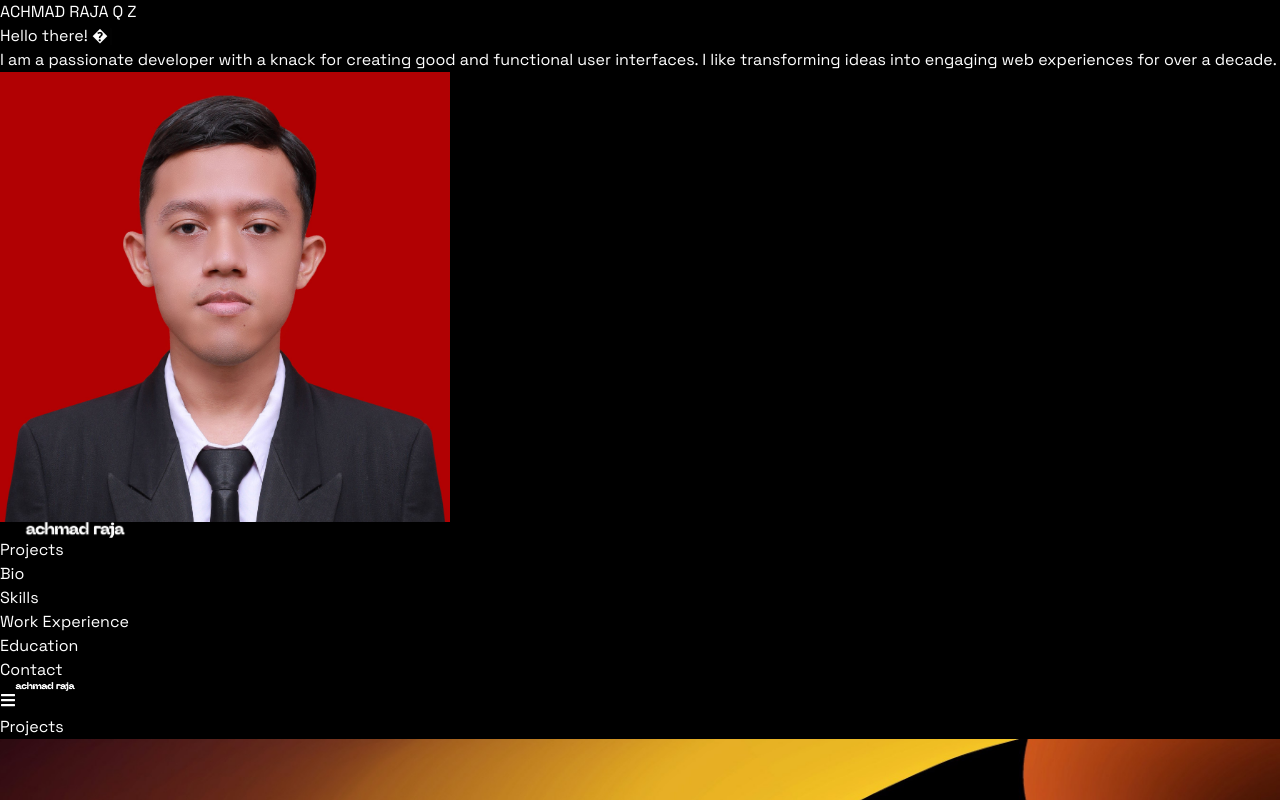
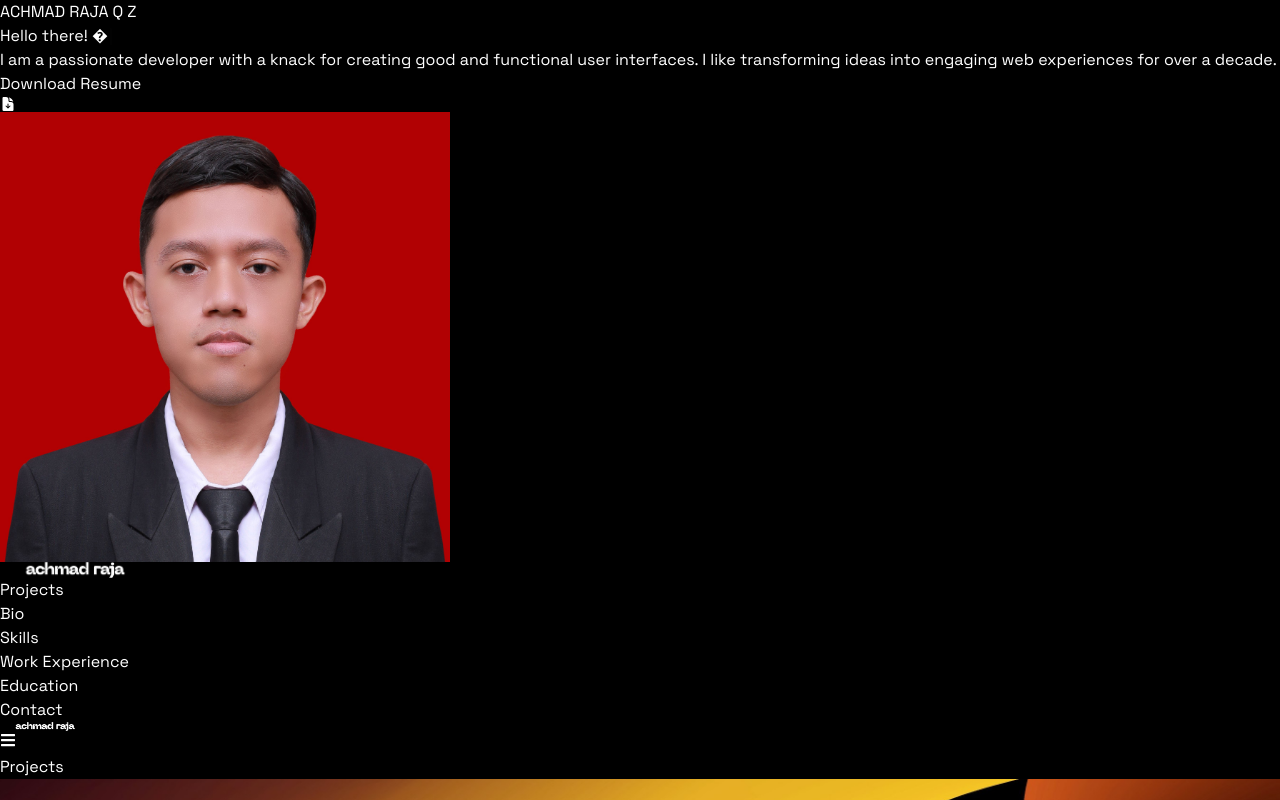
Before and after one commit to achmadraja/achmad-raja, a React (Vite) app: page / in a window 1280 px wide. Shown: the top 800 px of the page. Built offline with nearby package versions, Linux system fonts and the light colour scheme.

Commit message:
feat: add download resume button

```diff
--- a/src/components/Hero.jsx
+++ b/src/components/Hero.jsx
@@ -1,7 +1,9 @@
 import { HERO } from "../constants";
-import carlImg from "../assets/raja.jpg";
+import rajaImg from "../assets/raja.jpg";
+import rajaResume from "../assets/Resume - Achmad Raja.pdf";
 import { motion } from "framer-motion";
 import Typewriter from 'typewriter-effect';
+import { HiDocumentArrowDown } from "react-icons/hi2";
 
 const Hero = () => {
   return (
@@ -26,6 +28,11 @@ const Hero = () => {
         </p>
         <p className="mb-8 p-2 text-xl">
             {HERO.description}
+            <div className="mb-2 py-5">
+                <a href={rajaResume} download className="inline-flex items-center gap-2 rounded border border-stone-50/30 bg-stone-200 px-4 py-2 text-sm font-semibold text-stone-900 hover:bg-stone-300">
+                    Download Resume <HiDocumentArrowDown />
+                </a>
+            </div>
         </p>
         </motion.div>
         <motion.div
@@ -38,7 +45,7 @@ const Hero = () => {
                         initial={{ opacity:0 }}
                         animate={{ opacity:1 }}
                         transition={{ duration: 1 }}
-                        src={carlImg}
+                        src={rajaImg}
                         width={450}
                         height={450}
                         alt="Achmad Raja"
```
Also changed, not shown: src/assets/carl.jpeg (deleted), 1 other file (tests, documents, lock files or other folders).
